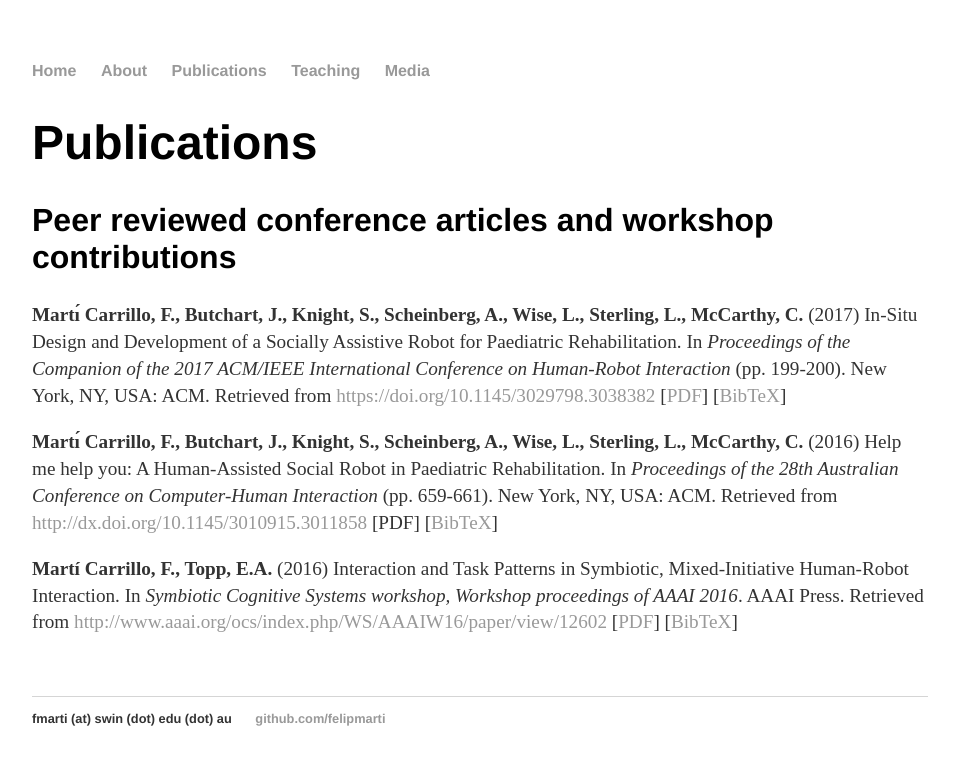
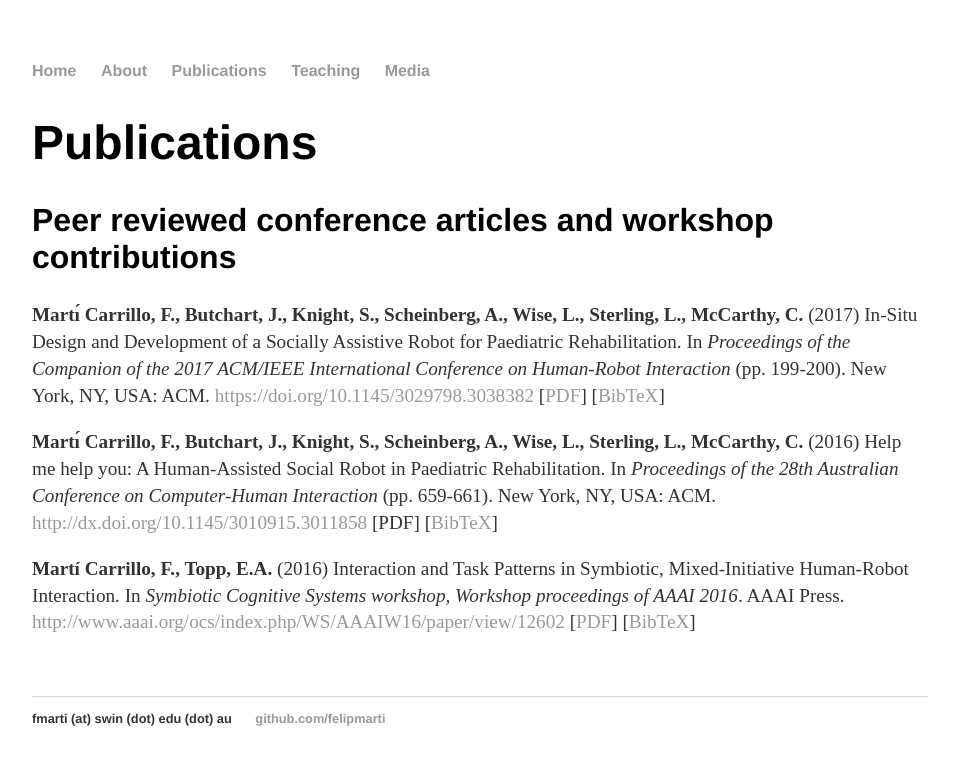
Before and after one commit to FelipMarti/felipmarti.github.io, a Jekyll site: the page built from pub/index.html, in a window 1280 px wide. Shown: the top 765 px of the page, without its empty margins (160-1119 px from the left). Built offline with Jekyll 4.4.1, drawn with Linux system fonts in a browser that asks for light colours.

Commit message:
updating

```diff
--- a/about/index.html
+++ b/about/index.html
@@ -9,8 +9,8 @@ title: About Felip Martí Carrillo
 
             <p>I am a PhD Student at <a href='http://www.swinburne.edu.au'>Swinburne University of Technology</a> and <a href='http://data61.csiro.au'>Data61, CSIRO</a>, Melbourne, Australia.
             I received a Bachelor's degree in Computer Systems Engineering and a Master's degree in Robotics from the <a href='http://www.upc.edu'>Polytechnic University of Catalonia (UPC)</a>.
-            I did my final Master's <a href='http://lup.lub.lu.se/student-papers/record/7861160'>thesis</a> as exchange student in Sweden
-            at <a href='http://www.lu.se'>Lund University</a>, <a href='http://www.lth.se'>LTH</a>, <a href='http://cs.lth.se'>Department of Computer Sciences</a>.
+            I completed my final Master's <a href='http://lup.lub.lu.se/student-papers/record/7861160'>thesis</a> on exchange at Sweden's
+            <a href='http://www.lu.se'>Lund University</a>, <a href='http://www.lth.se'>LTH</a>, <a href='http://cs.lth.se'>Department of Computer Sciences</a>.
 
             <p>Research Areas: Human-Robot Interaction, Machine Learning, Computer Vision.
 
--- a/pub/index.html
+++ b/pub/index.html
@@ -12,21 +12,21 @@ title: Felip's Publications
                     <p><strong>Martı́ Carrillo, F., Butchart, J., Knight, S., Scheinberg, A., Wise, L., Sterling, L., McCarthy, C.</strong> (2017)
                     In-Situ Design and Development of a Socially Assistive Robot for Paediatric Rehabilitation.
                     In <em>Proceedings of the Companion of the 2017 ACM/IEEE International Conference on Human-Robot Interaction</em> (pp. 199-200). New York, NY, USA: ACM.
-                    Retrieved from <a href="https://doi.org/10.1145/3029798.3038382">https://doi.org/10.1145/3029798.3038382</a>
+                    <a href="https://doi.org/10.1145/3029798.3038382">https://doi.org/10.1145/3029798.3038382</a>
                     [<a href="https://researchbank.swinburne.edu.au/file/90845f01-5edc-4990-beb7-f858ac2c5070/1/2017_carrillo_insitu%20design%20and%20development.pdf">PDF</a>]
                     [<a href="bib/marti2017insitu_bib.html">BibTeX</a>]
 
                     <p><strong>Martı́ Carrillo, F., Butchart, J., Knight, S., Scheinberg, A., Wise, L., Sterling, L., McCarthy, C.</strong> (2016)
                     Help me help you: A Human-Assisted Social Robot in Paediatric Rehabilitation.
                     In <em>Proceedings of the 28th Australian Conference on Computer-Human Interaction</em> (pp. 659-661). New York, NY, USA: ACM.
-                    Retrieved from <a href="http://dx.doi.org/10.1145/3010915.3011858">http://dx.doi.org/10.1145/3010915.3011858</a>
+                    <a href="http://dx.doi.org/10.1145/3010915.3011858">http://dx.doi.org/10.1145/3010915.3011858</a>
                     [PDF]
                     [<a href="bib/marti2016help_bib.html">BibTeX</a>]
 
                     <p><strong>Martí Carrillo, F., Topp, E.A.</strong> (2016)
                     Interaction and Task Patterns in Symbiotic, Mixed-Initiative Human-Robot Interaction.
                     In <em>Symbiotic Cognitive Systems workshop, Workshop proceedings of AAAI 2016</em>. AAAI Press.
-                    Retrieved from <a href="http://www.aaai.org/ocs/index.php/WS/AAAIW16/paper/view/12602">http://www.aaai.org/ocs/index.php/WS/AAAIW16/paper/view/12602</a>
+                    <a href="http://www.aaai.org/ocs/index.php/WS/AAAIW16/paper/view/12602">http://www.aaai.org/ocs/index.php/WS/AAAIW16/paper/view/12602</a>
                     [<a href="https://lup.lub.lu.se/search/ws/files/18302296/Marti_Topp_WS15_InteractionPatterns.pdf">PDF</a>]
                     [<a href="bib/marti2016interaction_bib.html">BibTeX</a>]
 
```
